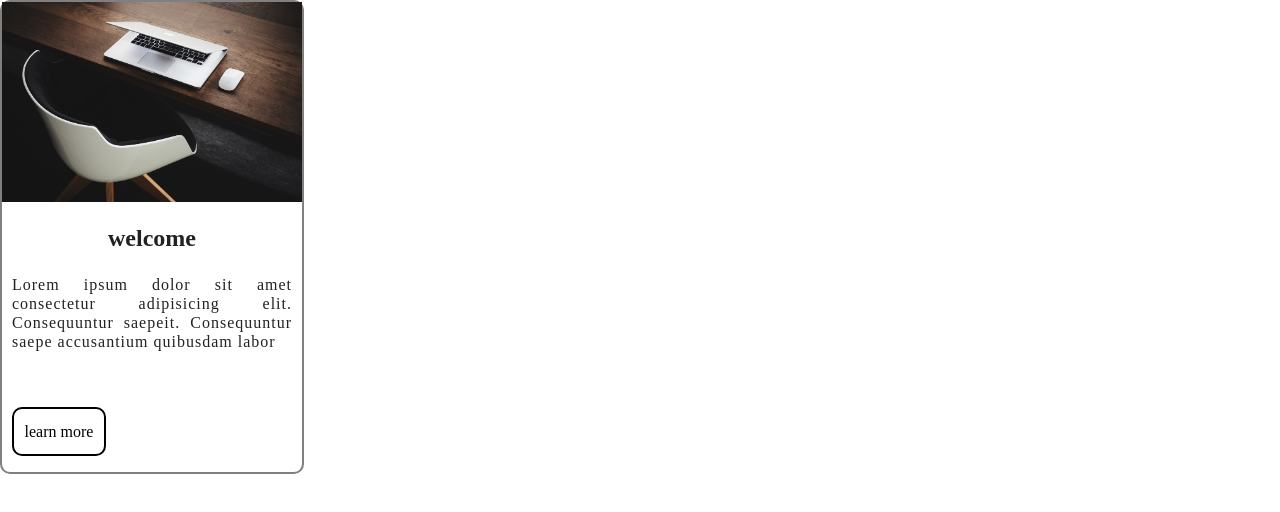
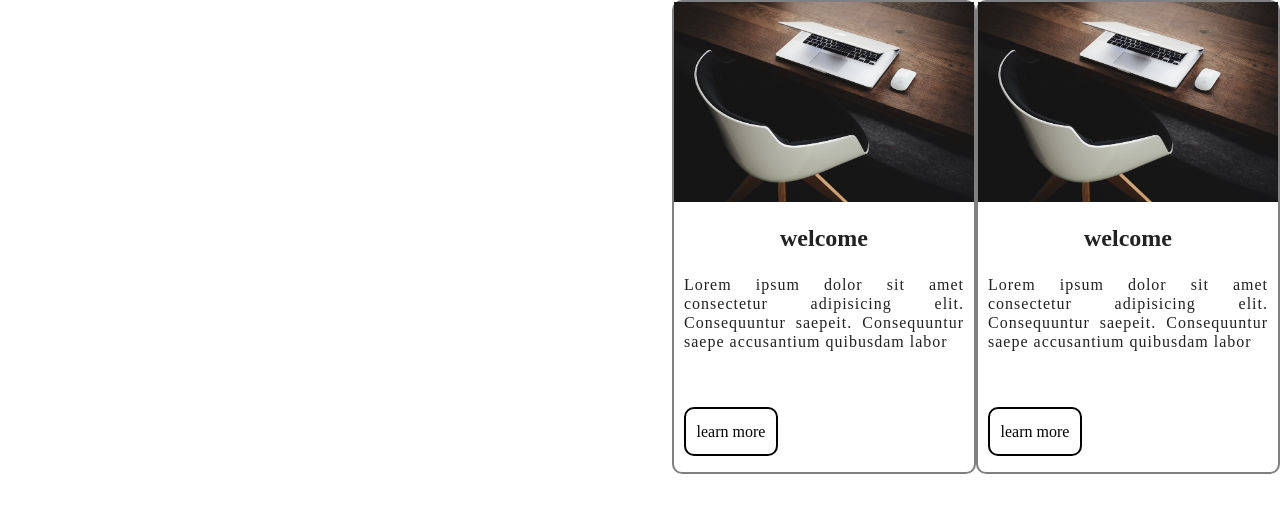
Before and after one commit to amirmohammadmm/startgit, a plain HTML site: page index.html in a window 1280 px wide. Drawn offline with Linux system fonts and the light colour scheme.

Commit message:
copy doble box

```diff
--- a/file/css/main.css
+++ b/file/css/main.css
@@ -96,6 +96,7 @@ textarea {
     height:470px;
     border:2px solid gray;
     border-radius:10px;
+    float:right;
    }
    div.test h2{
     text-align:center;
--- a/index.html
+++ b/index.html
@@ -30,6 +30,13 @@
     <a href="#">learn more</a>
   </div>
 
+  <div class="test">
+    <img src="file/img/first.jpg" alt="">
+    <h2>welcome</h2>
+    <p>Lorem ipsum dolor sit amet consectetur adipisicing elit. Consequuntur saepeit. Consequuntur saepe accusantium quibusdam labor</p>
+    <a href="#">learn more</a>
+  </div>
+
 
 
 
```
